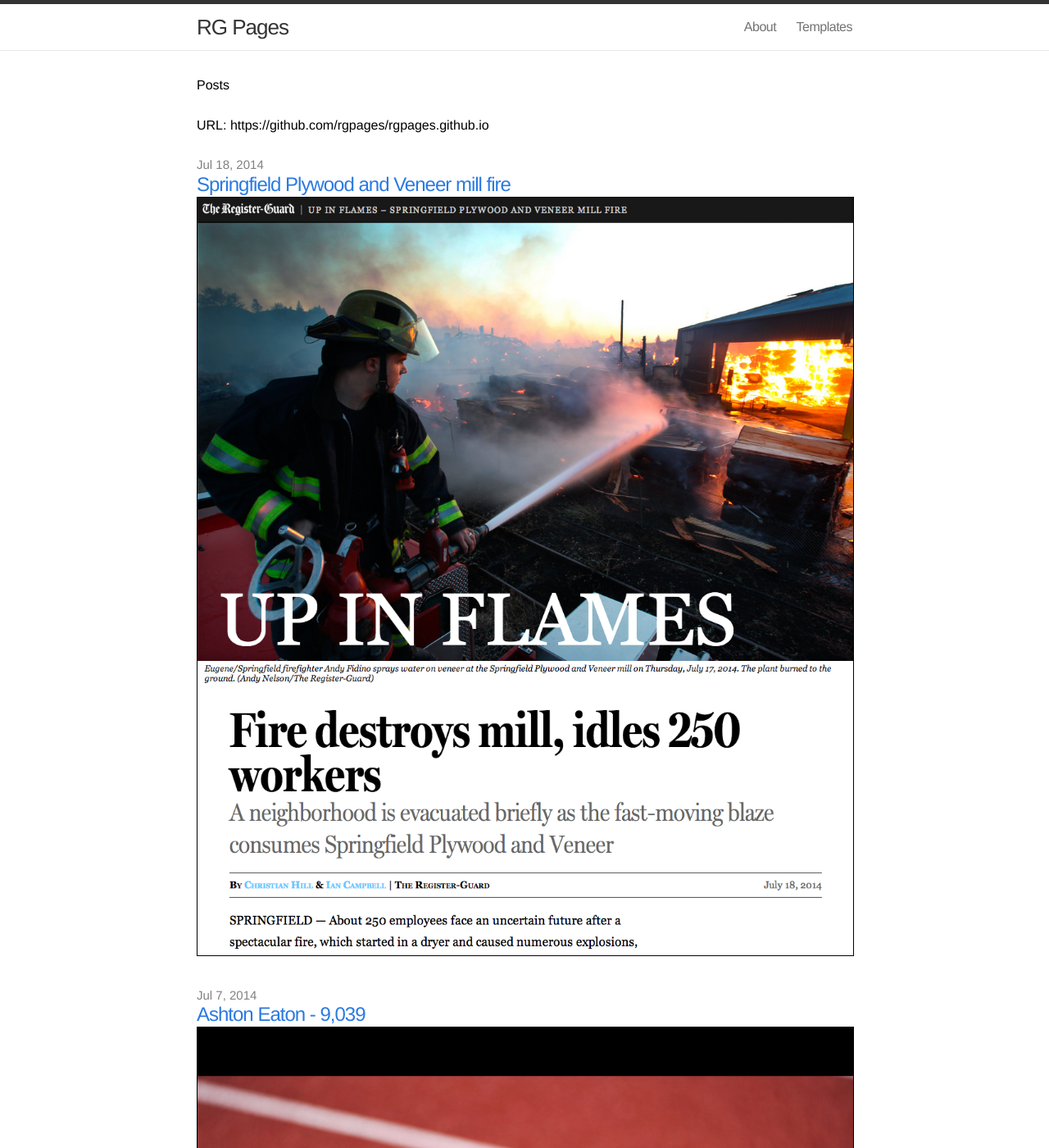
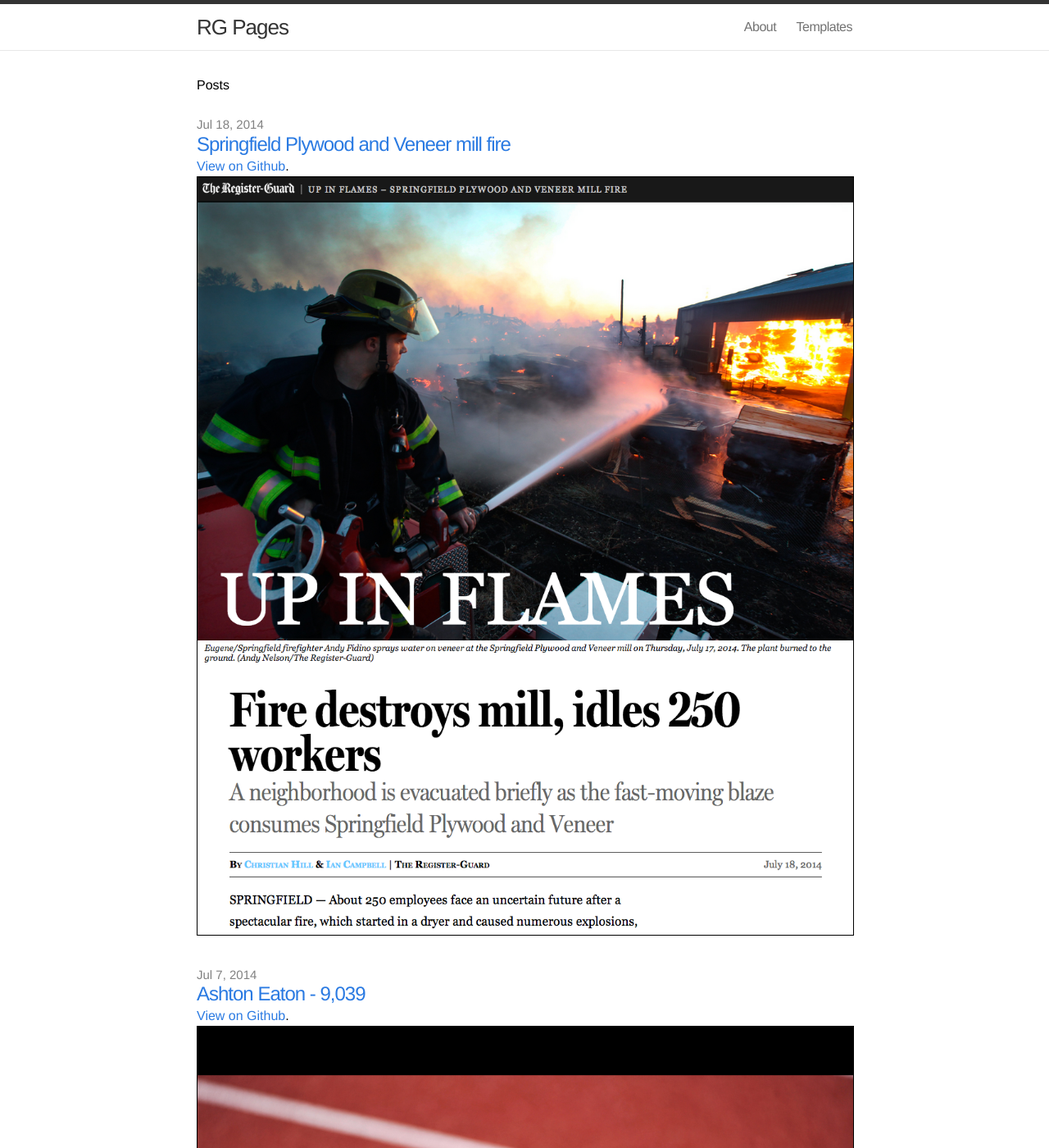
Before and after one commit to rgpages/rgpages.github.io, a Jekyll site: the page built from index.html, in a window 1280 px wide and 1400 px high. Shown: the whole window at 82% size. Built offline with Jekyll 4.4.1, drawn with Linux system fonts in a browser that asks for light colours; some of the changed text lies outside the part shown.

Commit message:
add in view on github for index

```diff
--- a/index.html
+++ b/index.html
@@ -6,14 +6,14 @@
 
   <h1>Posts</h1>
 
-  <h1>URL: {{ site.github.repository_url }}</h1>
-
   <ul class="posts">
     {% for post in site.posts %}
       {% if post.category == "Production" %}
         <li>
           <span class="post-date">{{ post.date | date: "%b %-d, %Y" }}</span>
-          <a class="post-link" href="{{ post.url | prepend: site.baseurl }}">{{ post.title }}</a>
+          <a class="post-link" href="http://pages.registerguard.com/{{ post.slug }}/">{{ post.title }}</a>
+          <br>
+          <a href="http://github.com/rgpages/{{ post.slug }}/">View on Github</a>.
           <!-- If there is a gif, display that -->
           {% if post.gif %}
             <a href="http://pages.registerguard.com/{{ post.slug }}">
```
